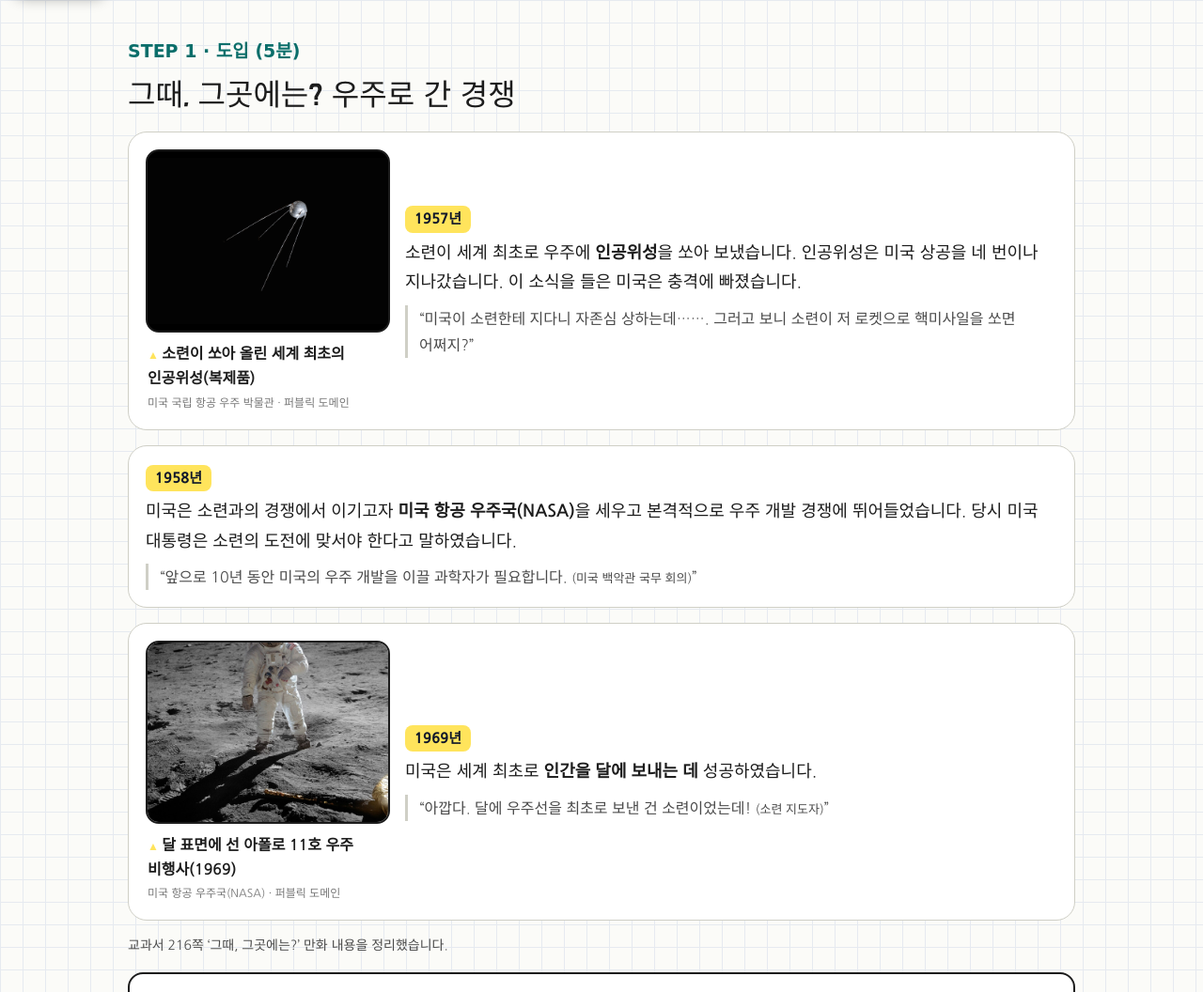
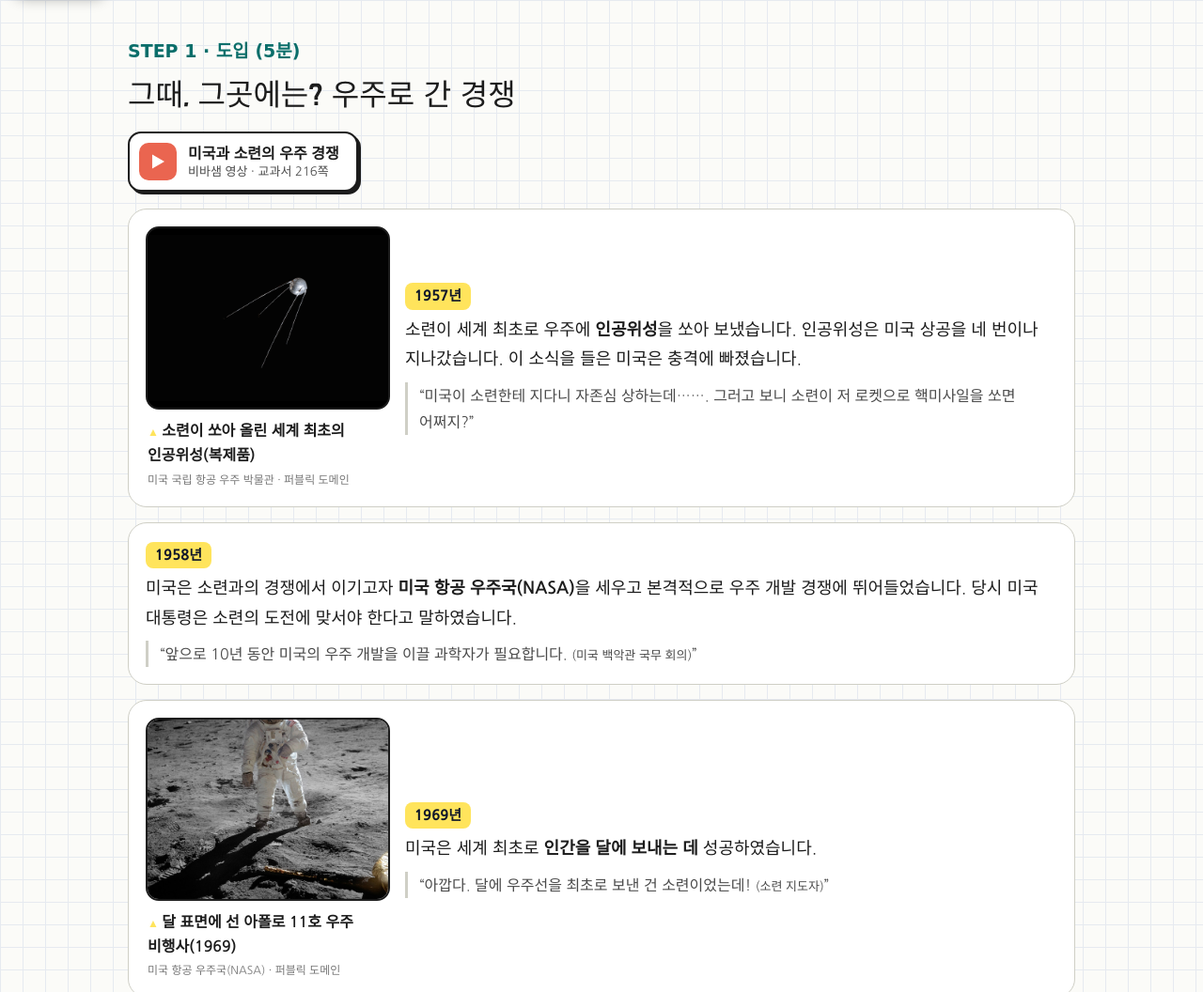
Before and after one commit to cks817s-alt/history1-2nd, a plain HTML site: page cold-war/index.html in a window 1280 px wide. Shown: the part 792-1848 px from the top of the page at 94% size. Drawn offline with Linux system fonts and the light colour scheme; a web font is replaced by a local one.

Commit message:
7차시 냉전: 비상교육 수업 PPT 영상 반영 — 우주 경쟁·개념 애니메이션 냉전·트루먼 독트린과 마셜 계획(QR)·국공 내전·베트남 전쟁 영상 버튼
Co-Authored-By: Claude Opus 5.5 <noreply@anthropic.com>
Claude-Session: https://claude.ai/code/session_01KBm84WSUEAjYEo52NXi5d6

```diff
--- a/cold-war/index.html
+++ b/cold-war/index.html
@@ -444,6 +444,7 @@ table.bt tbody th{background:var(--surface-2);border-radius:10px;width:64px}
     <div class="wrap">
       <div class="kicker">STEP 1 · 도입 (5분)</div>
       <h2>그때, 그곳에는? 우주로 간 경쟁</h2>
+      <div class="vidrow" aria-label="수업 영상"><button type="button" class="vidbtn" data-video="space"><span class="vi">▶</span><span><b>미국과 소련의 우주 경쟁</b><small>비바샘 영상 · 교과서 216쪽</small></span></button></div>
       <ol class="race">
         <li>
           <figure class="photo"><img src="img/sputnik.png" alt="세계 최초의 인공위성 스푸트니크 1호 복제품" class="contain"><figcaption><b>소련이 쏘아 올린 세계 최초의 인공위성(복제품)</b><span class="credit">미국 국립 항공 우주 박물관 · 퍼블릭 도메인</span></figcaption></figure>
@@ -479,6 +480,7 @@ table.bt tbody th{background:var(--surface-2);border-radius:10px;width:64px}
       <div class="kicker">STEP 2 · 냉전의 시작 (10분)</div>
       <h2>미국 vs 소련, 두 진영이 갈라서다</h2>
       <div class="def"><b>냉전</b> 직접적인 무력 충돌보다는 정치, 군사, 외교 등에서 경쟁과 대립을 유지하던 상황을 말한다. <span class="where">교과서 217쪽</span></div>
+      <div class="vidrow" aria-label="수업 영상"><button type="button" class="vidbtn" data-video="coldwar"><span class="vi">▶</span><span><b>개념 애니메이션 「냉전」</b><small>비바샘 영상 · 교과서 217쪽</small></span></button></div>
 
       <div class="duel">
         <div class="side us">
@@ -505,6 +507,8 @@ table.bt tbody th{background:var(--surface-2);border-radius:10px;width:64px}
         <figure class="photo"><img src="img/truman1947.jpg" alt="의회에서 연설하는 트루먼 대통령(1947)"><figcaption><b>의회에서 연설하는 트루먼 대통령(1947)</b>그리스와 튀르키예에 대한 원조를 요청한 이 연설이 트루먼 독트린으로 알려졌다.<span class="credit">미국 국립 문서 기록 관리청 · 퍼블릭 도메인</span></figcaption></figure>
         <figure class="photo"><img src="img/marshall.jpg" alt="마셜 계획 홍보 포스터"><figcaption><b>마셜 계획 홍보 포스터</b>미국 정부 기관(경제 협력청)이 유럽에 마셜 계획을 알리려고 만든 포스터이다.<span class="credit">미국 경제 협력청 · 퍼블릭 도메인</span></figcaption></figure>
       </div>
+
+      <div class="vidrow" aria-label="수업 영상"><button type="button" class="vidbtn" data-video="truman"><span class="vi">▶</span><span><b>트루먼 독트린과 마셜 계획</b><small>교과서 217쪽 QR 영상</small></span></button></div>
 
       <div class="card bloc" id="bloc">
         <div class="kicker">활동 1 · 대립 구도 표 완성하기</div>
@@ -564,6 +568,7 @@ table.bt tbody th{background:var(--surface-2);border-radius:10px;width:64px}
     <div class="wrap">
       <div class="kicker">STEP 4 · 냉전의 심화 (13분)</div>
       <h2>세계 곳곳에서 두 진영이 부딪치다</h2>
+      <div class="vidrow" aria-label="수업 영상"><button type="button" class="vidbtn" data-video="kmt"><span class="vi">▶</span><span><b>국공 내전</b><small>교과서 218쪽 QR 영상</small></span></button><button type="button" class="vidbtn" data-video="vn"><span class="vi">▶</span><span><b>베트남 전쟁</b><small>비바샘 영상 · 교과서 218~219쪽</small></span></button></div>
       <p>냉전이 진행되는 동안 자본주의 진영과 공산주의 진영은 세계 각지에서 충돌하였습니다. 먼저 교과서 218~219쪽 그림을 눌러 살펴보고, 아래 지도의 번호를 누르거나 <b>연도 순서로 둘러보기</b>를 눌러 보세요.</p>
 
       <div class="tbx" id="tbx">
--- a/cold-war/tb-spread.css
+++ b/cold-war/tb-spread.css
@@ -126,3 +126,14 @@
   .scp-top h3{font-size:18px}
 }
 @media (prefers-reduced-motion:reduce){.scp-layer{transition:none}.scp-mark{animation:none}}
+
+/* 수업 영상 버튼 줄 (STEP 1·2·4) */
+.vidrow{display:flex;flex-wrap:wrap;gap:10px;margin:6px 0 18px}
+.vidbtn{display:inline-flex;align-items:center;gap:12px;text-align:left;font:inherit;cursor:pointer;
+  padding:10px 18px 10px 10px;border-radius:14px;border:2px solid var(--ink);background:var(--surface);color:var(--ink);
+  box-shadow:3px 3px 0 var(--ink);transition:transform .15s,box-shadow .15s}
+.vidbtn:hover,.vidbtn:focus-visible{transform:translate(-1px,-1px);box-shadow:5px 5px 0 var(--ink);outline:none}
+.vidbtn .vi{flex:none;display:grid;place-items:center;width:40px;height:40px;border-radius:10px;background:#ea6550;color:#fff;font-size:16px}
+.vidbtn b{display:block;font-size:16px;line-height:1.35}
+.vidbtn small{display:block;font-size:13px;color:var(--ink-2);line-height:1.3}
+@media (max-width:640px){.vidbtn{width:100%}}
--- a/cold-war/tb-spread.js
+++ b/cold-war/tb-spread.js
@@ -73,6 +73,9 @@
       ] }
   };
   var VID = {
+    space: { title: '미국과 소련의 우주 경쟁', kicker: '비바샘 영상 · 교과서 216쪽', src: 'https://www.vivasam.com/viewer/share/contentViewer?contentId=453634&contentGubun=CN030' },
+    coldwar: { title: '개념 애니메이션 「냉전」', kicker: '비바샘 영상 · 교과서 217쪽', src: 'https://www.vivasam.com/viewer/share/contentViewer?contentId=469479&contentGubun=CN030' },
+    truman: { title: '트루먼 독트린과 마셜 계획', kicker: '교과서 217쪽 QR 영상', src: 'https://viewer.vivasam.com/qrviewer/viewer.html?qrcode=106428_217p_34_ST' },
     kmt: { title: '국공 내전', kicker: '교과서 218쪽 QR 영상', src: 'https://viewer.vivasam.com/qrviewer/viewer.html?qrcode=106428_218p_56_ST' },
     vn: { title: '베트남 전쟁', kicker: '비바샘 영상 · 교과서 218~219쪽', src: 'https://www.vivasam.com/viewer/share/contentViewer?contentId=453635&contentGubun=CN030' }
   };
```
